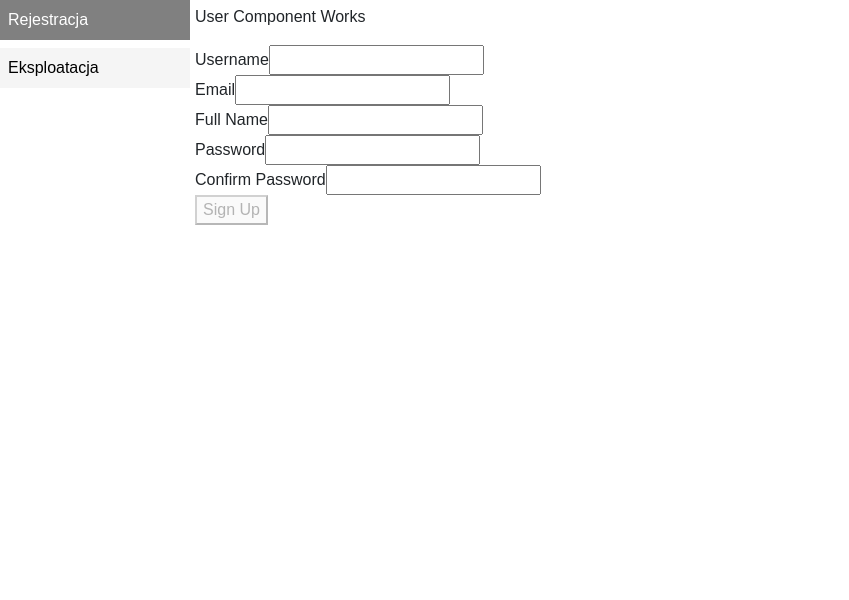
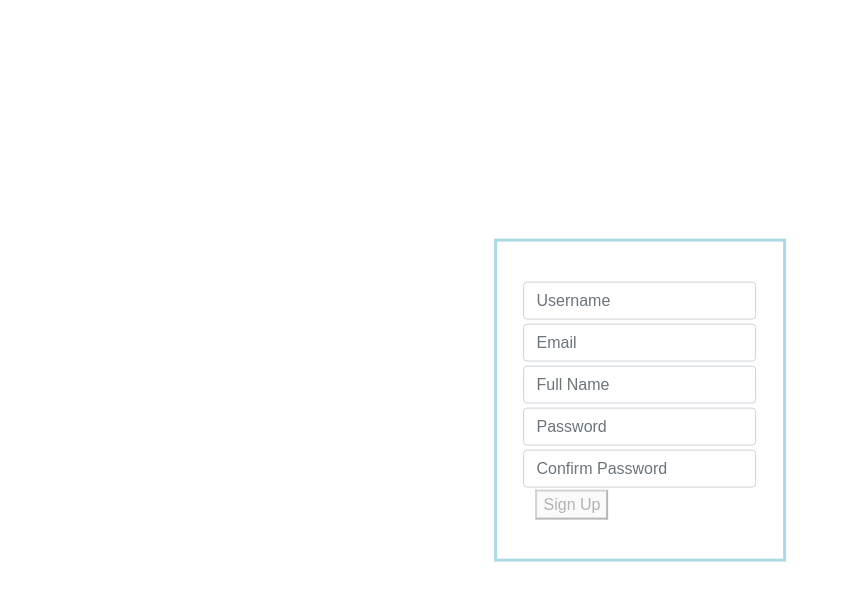
Before and after one commit to hubmik/GoOn, an Angular app in the folder webapp/: page /user/registration in a window 1280 px wide. Shown: the top 600 px of the page, without its empty margins (0-849 px from the left). Built offline with nearby package versions, Linux system fonts and the light colour scheme.

Commit message:
Separation register form from the rest of application

```diff
--- a/webapp/src/app/app.component.html
+++ b/webapp/src/app/app.component.html
@@ -1,4 +1,8 @@
-<app-nav></app-nav>
+<div class="container">
+  <app-registration></app-registration>
+</div>
+<!--
 <div class="app-content">
   <router-outlet></router-outlet>
 </div>
+-->
--- a/webapp/src/app/components/user/registration/registration.component.html
+++ b/webapp/src/app/components/user/registration/registration.component.html
@@ -1,28 +1,23 @@
-<form [formGroup]="service.formModel" (ngSubmit)="onSubmitForm()" autocomplete="off">
-  <div class="form-group required">
-    <label>Username</label>
-    <input formControlName="UserName">
+<form class="center-form" [formGroup]="service.formModel" (ngSubmit)="onSubmitForm()" autocomplete="off">
+  <div class="form-group row required">
+    <input class="form-control" placeholder="Username" formControlName="UserName">
     <label class="text-danger" *ngIf="service.formModel.get('UserName').touched && service.formModel.get('UserName').errors?.required">Pole jest wymagane!</label>
   </div>
-  <div class="form-group required">
-    <label>Email</label>
-    <input formControlName="Email">
+  <div class="form-group row required">
+    <input class="form-control" placeholder="Email" formControlName="Email">
     <label class="text-danger" *ngIf="service.formModel.get('Email').touched && service.formModel.get('Email').errors?.required">Pole jest wymagane!</label>
   </div>
-  <div class="form-group">
-    <label>Full Name</label>
-    <input formControlName="FullName">
+  <div class="form-group row">
+    <input class="form-control" placeholder="Full Name" formControlName="FullName">
   </div>
   <div formGroupName="Passwords">
-    <div class="form-group required">
-      <label>Password</label>
-      <input type="password" formControlName="Password">
+    <div class="form-group row required">
+      <input class="form-control" placeholder="Password" type="password" formControlName="Password">
       <label class="text-danger" *ngIf="service.formModel.get('Passwords.Password').touched && service.formModel.get('Passwords.Password').errors?.required">Pole jest wymagane!</label>
       <label class="text-danger" *ngIf="service.formModel.get('Passwords.Password').touched && service.formModel.get('Passwords.Password').errors?.minlength">Wymagane minimum 6 znaków!</label>
     </div>
-    <div class="form-group required">
-      <label>Confirm Password</label>
-      <input type="password" formControlName="ConfirmPassword">
+    <div class="form-group row required">
+      <input class="form-control" placeholder="Confirm Password" type="password" formControlName="ConfirmPassword">
       <label class="text-danger" *ngIf="service.formModel.get('Passwords.ConfirmPassword').touched && service.formModel.get('Passwords.ConfirmPassword').errors?.required">Pole jest wymagane!</label>
       <label class="text-danger" *ngIf="service.formModel.get('Passwords.ConfirmPassword').touched && service.formModel.get('Passwords.ConfirmPassword').errors?.passwordMismatch">Hasła nie są takie same!</label>
     </div>
--- a/webapp/src/app/components/user/registration/registration.component.scss
+++ b/webapp/src/app/components/user/registration/registration.component.scss
@@ -0,0 +1,17 @@
+.center-form{
+  position: absolute;
+  top: 50%;
+  left: 50%;
+  transform: translate(-50%,-50%);
+}
+
+form{
+  padding: 3%;
+  border-style: solid;
+  border-color: lightblue;
+}
+
+.form-group{
+  padding-top: 2px;
+  padding-bottom: 2px;
+}
--- a/webapp/src/app/components/user/user.component.html
+++ b/webapp/src/app/components/user/user.component.html
@@ -1,4 +1,4 @@
 <div class="page-content">
   <p>User Component Works</p>
-  <router-outlet></router-outlet>
+  <!--<router-outlet></router-outlet>-->
 </div>
```
